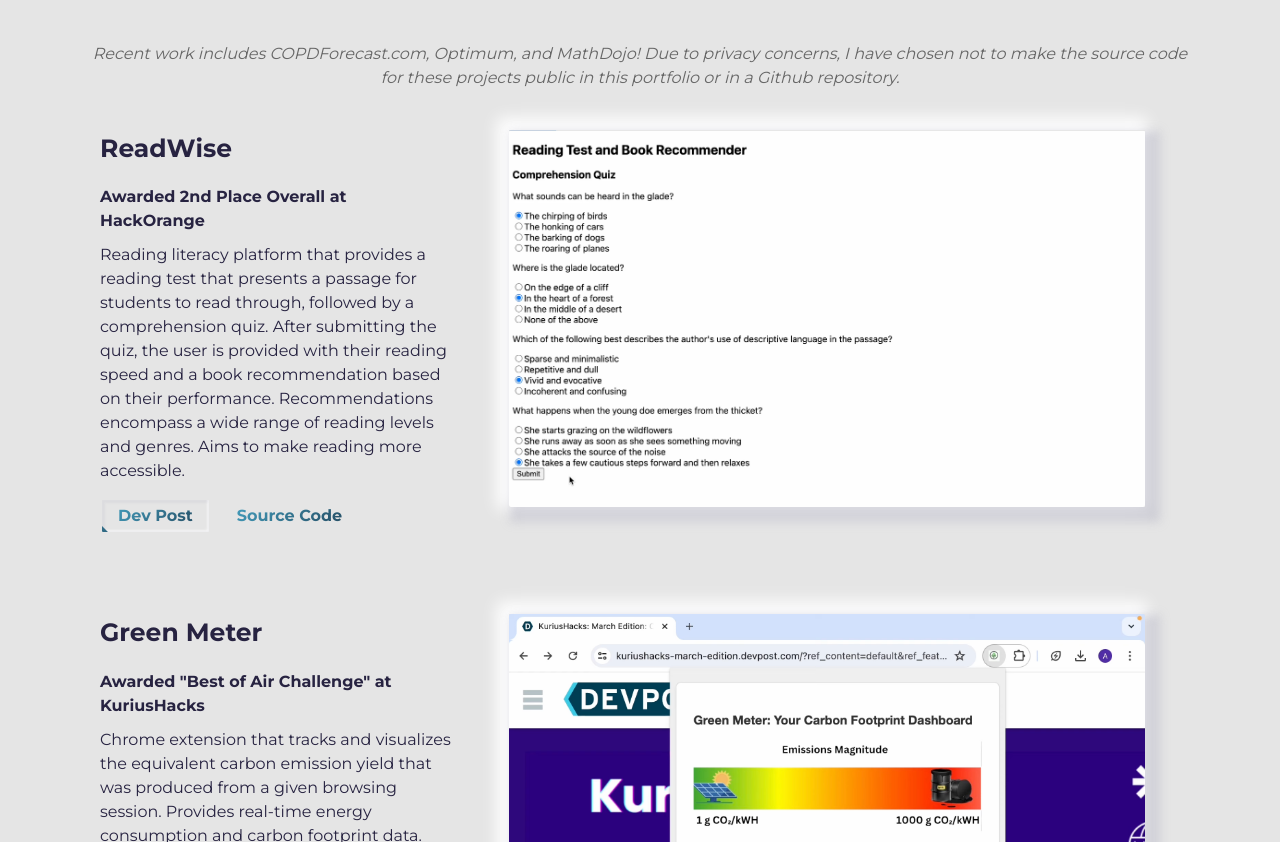
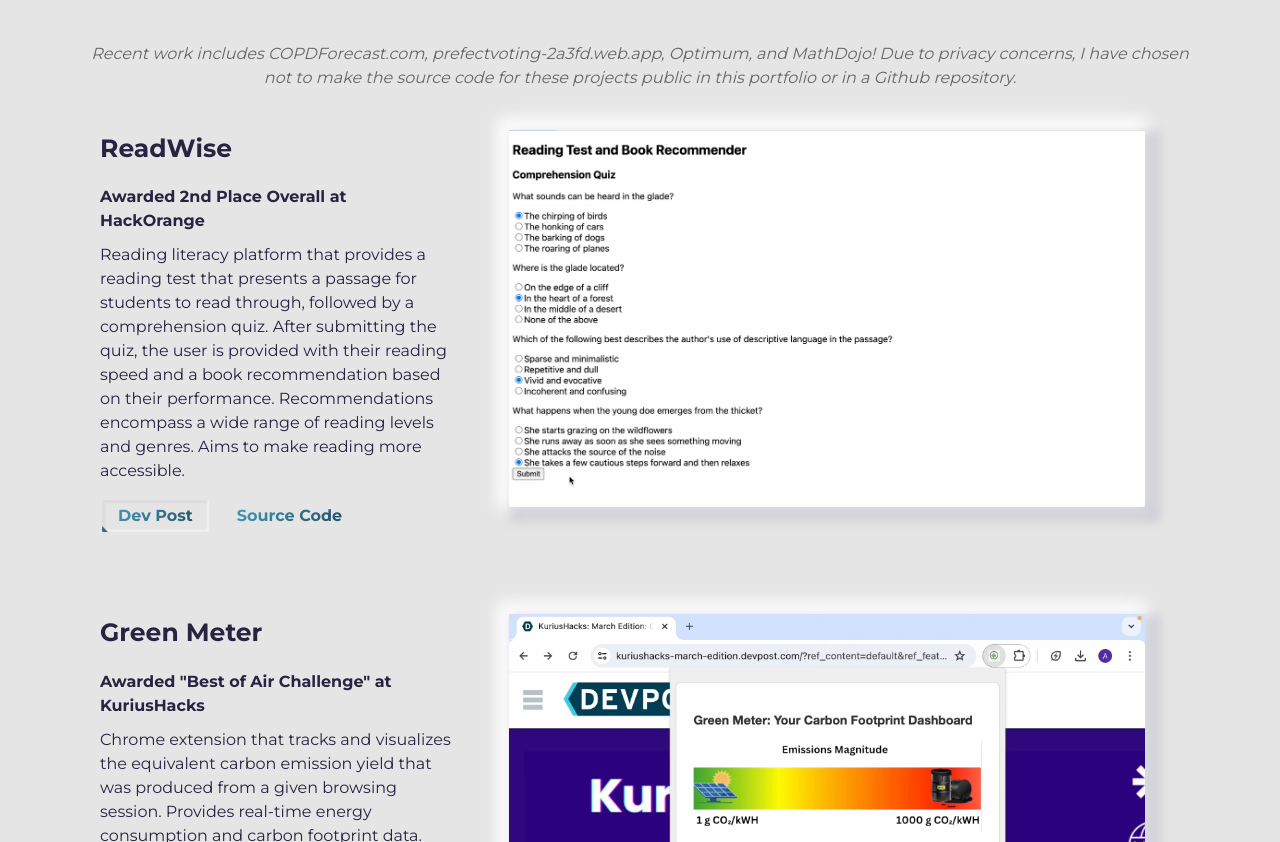
Before and after one commit to arjundevensharma/arjundevensharma.github.io, a plain HTML site: page index.html in a window 1280 px wide. Shown: the part 1511-2353 px from the top of the page. Drawn offline with Linux system fonts and the light colour scheme.

Commit message:
Update index.html

```diff
--- a/index.html
+++ b/index.html
@@ -133,7 +133,7 @@
           <h2 class="section-title dark-blue-text">Projects</h2>
 
           <p style="text-align: center; margin-bottom: 40px; font-style: italic; color: #666;">
-            Recent work includes COPDForecast.com, Optimum, and MathDojo! Due to privacy concerns, I have chosen not to make the source code for these projects public in this portfolio or in a Github repository.
+            Recent work includes COPDForecast.com, prefectvoting-2a3fd.web.app, Optimum, and MathDojo! Due to privacy concerns, I have chosen not to make the source code for these projects public in this portfolio or in a Github repository.
           </p>
 
           <article class="row">
```
